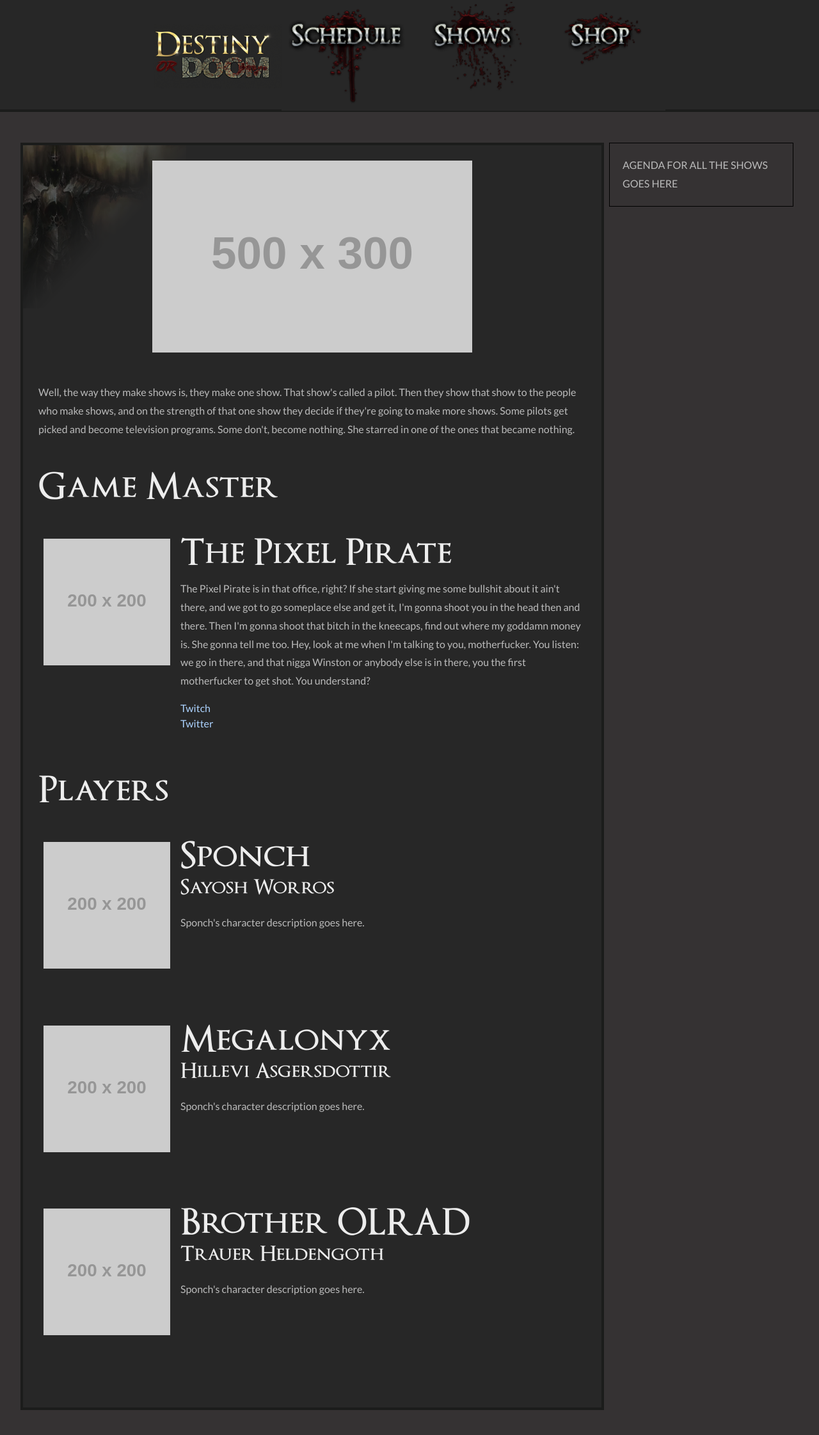
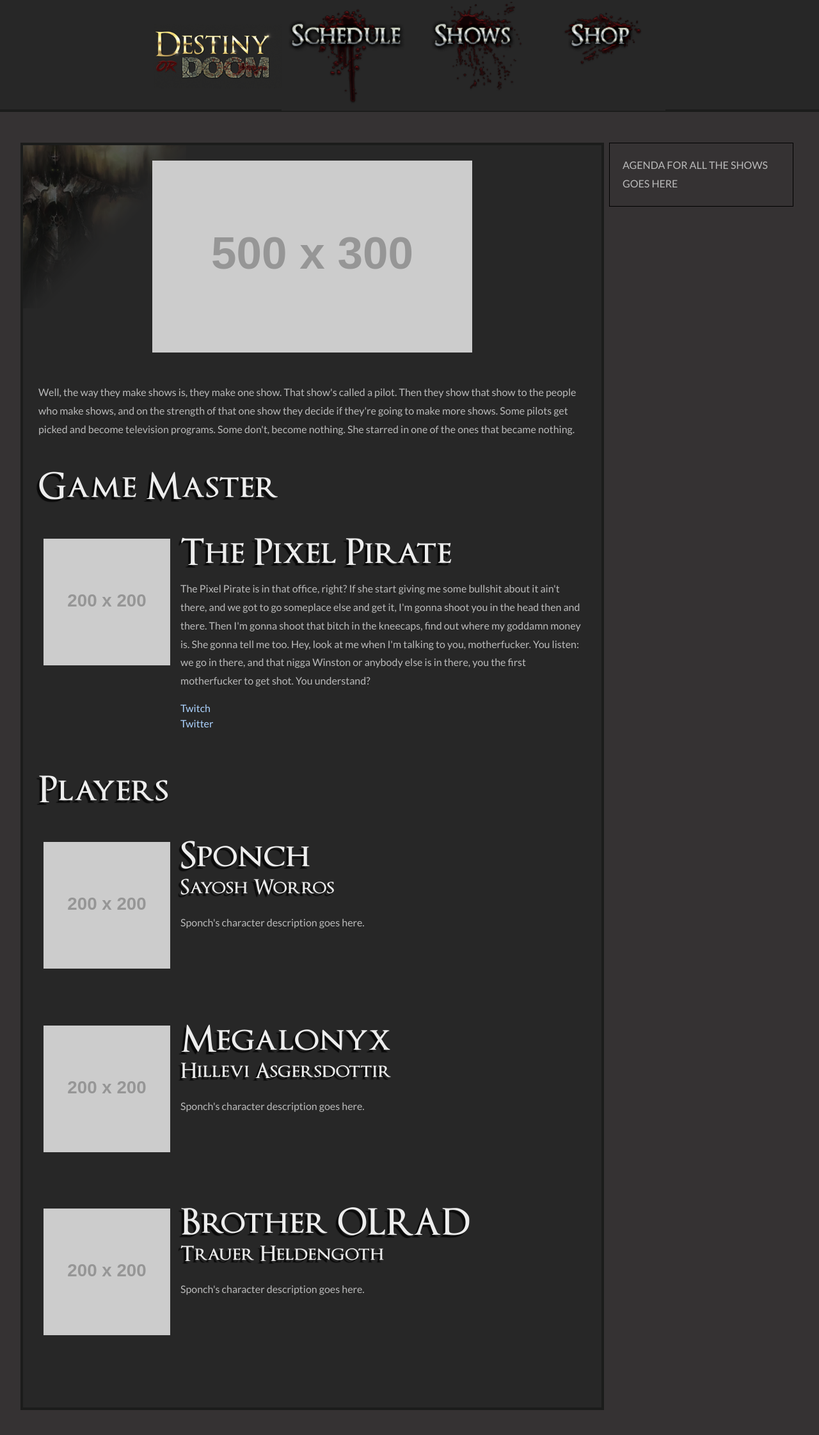
Before and after one commit to DestinyOrDoom/DestinyOrDoom.github.io, a Jekyll site: the page built from the-horde-villains.html, in a window 1280 px wide. Shown: the top 2243 px of the page at 64% size. Built offline with Jekyll 4.4.1, drawn with Linux system fonts in a browser that asks for light colours.

Commit message:
Added a bit of shadow to headers

```diff
--- a/_sass/base.scss
+++ b/_sass/base.scss
@@ -43,6 +43,7 @@ h1, h2, h3, h4, h5, h6 {
   font-family: "optimus princeps semi bold";
   color: $headers;
   word-wrap: break-word;
+  text-shadow: -4px 4px 1px rgba(0, 0, 0, 0.75);
 }
 
 h2 {
```
